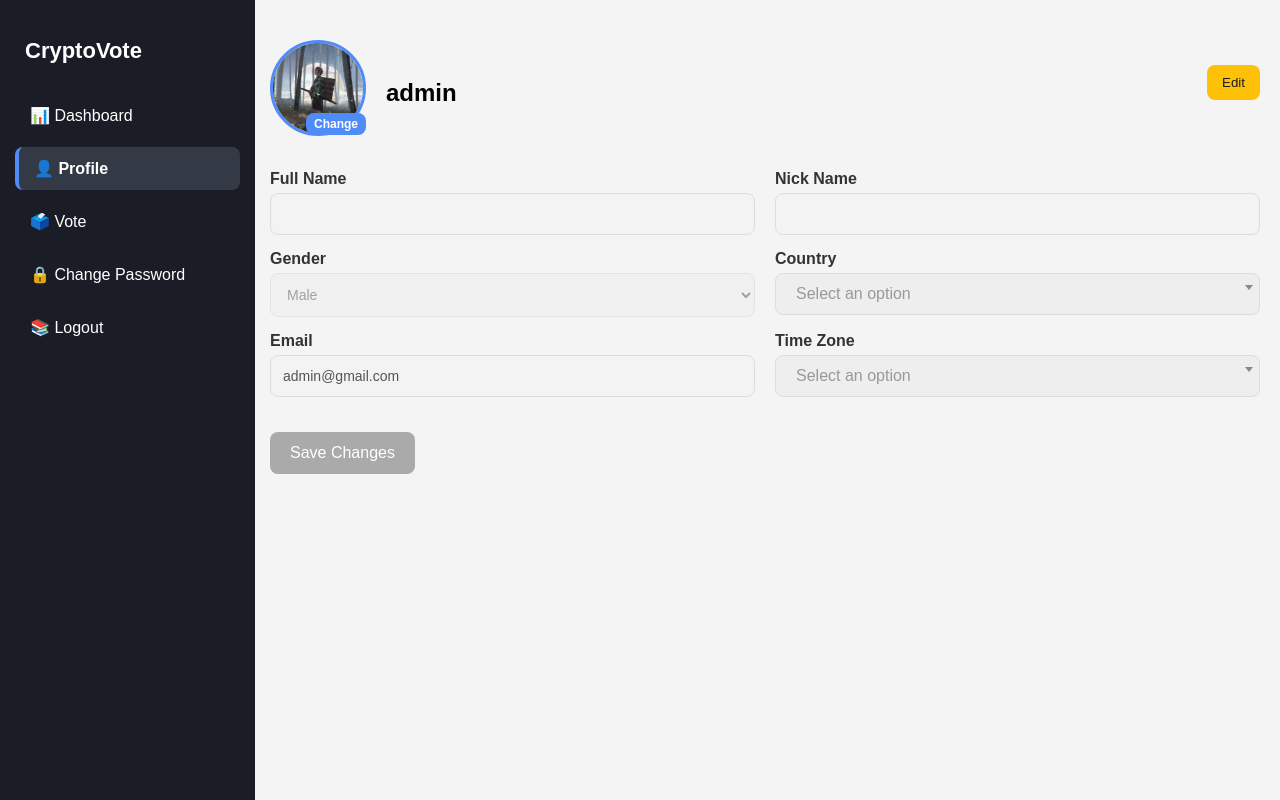
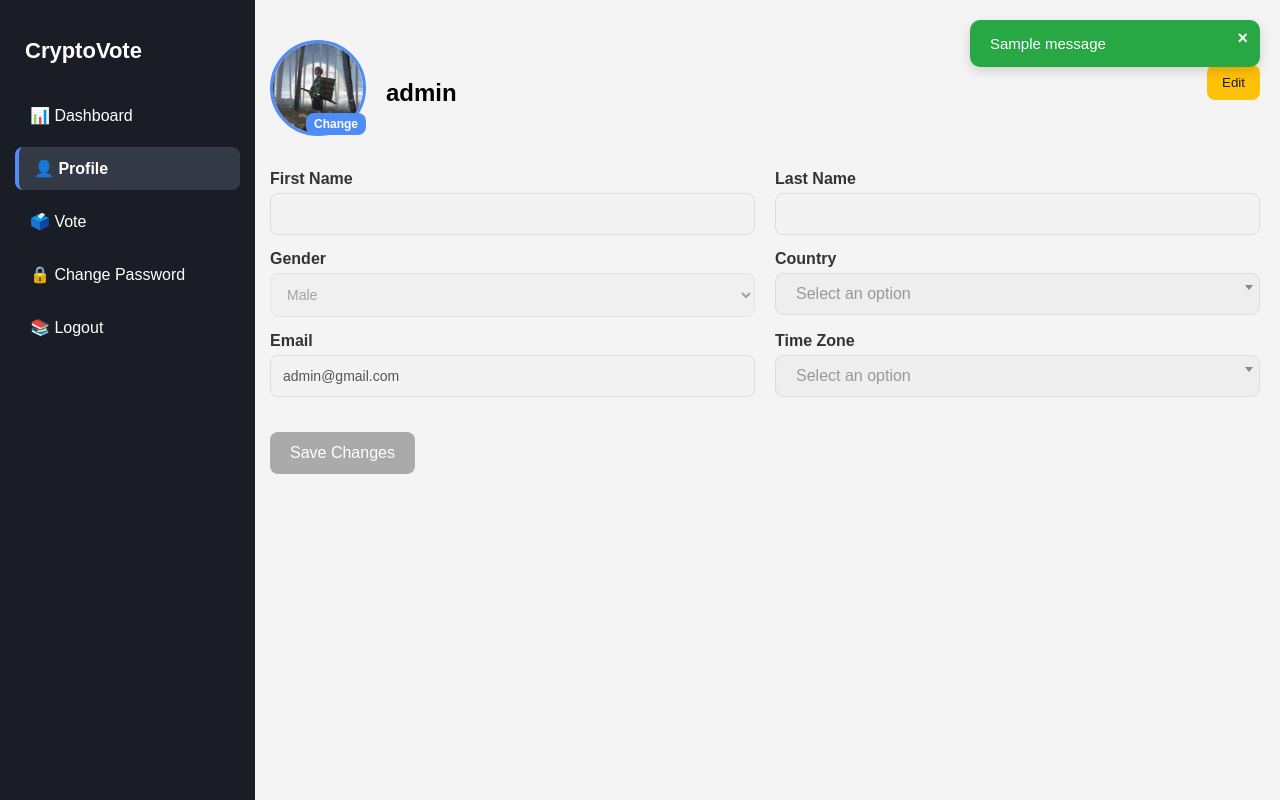
Before and after one commit to Om-Suman/CryptoVote, a Django app: page /profile/ in a window 1280 px wide. Run offline with Django 5.2, Linux system fonts and the light colour scheme; a user stored in the database is signed in; data comes from the database, SQL or seed files in the repository; both versions use the stored data as it was after the commit; one stand-in notice (Sample message) is shown.

Commit message:
debugging

```diff
--- a/cryptovote/settings.py
+++ b/cryptovote/settings.py
@@ -25,7 +25,6 @@ SECRET_KEY = 'django-insecure-2kqj8n2!zif=f18_zbjgz5^#fq^&2t#!3kklmq2j%15m94a91c
 # SECURITY WARNING: don't run with debug turned on in production!
 DEBUG = True
 
-import os
 
 ALLOWED_HOSTS = [
     'cryptovote.onrender.com',
--- a/main/views.py
+++ b/main/views.py
@@ -12,11 +12,9 @@ import json
 import pycountry
 import pytz
 import re
+
 def home(request):
     return render(request, 'home.html')
-
-
-
 
 def signup_view(request):
     if request.method == "POST":
@@ -134,16 +132,16 @@ def profile(request):
     timezones = pytz.all_timezones
 
     if request.method == 'POST':
-        full_name = request.POST.get('fullName', '')
-        nick_name = request.POST.get('nickName', '')
+        first_name = request.POST.get('fullName', '')
+        last_name = request.POST.get('nickName', '')
         gender = request.POST.get('gender', '')
         country = request.POST.get('country', '')
         email = request.POST.get('email', '')
         timezone = request.POST.get('timezone', '')
 
         # Update user and profile details
-        user.first_name = full_name
-        user.last_name = nick_name
+        user.first_name = first_name
+        user.last_name = last_name
         user.profile.gender = gender
         user.profile.country = country
         user.email = email
--- a/templates/profile.html
+++ b/templates/profile.html
@@ -240,8 +240,62 @@ select:focus {
   background-color: #aaa;
   cursor: not-allowed;
 }
+.message-container {
+  position: fixed;
+  top: 20px;
+  right: 20px;
+  z-index: 9999;
+  animation: slideDown 0.5s ease;
+}
 
+.alert {
+  padding: 15px 20px;
+  border-radius: 10px;
+  color: #fff;
+  margin-bottom: 10px;
+  min-width: 250px;
+  box-shadow: 0 4px 12px rgba(0, 0, 0, 0.15);
+  position: relative;
+  font-size: 15px;
+  font-weight: 500;
+}
 
+.alert.success {
+  background-color: #28a745;
+}
+
+.alert.error {
+  background-color: #dc3545;
+}
+
+.alert.warning {
+  background-color: #ffc107;
+  color: #333;
+}
+
+.alert.info {
+  background-color: #17a2b8;
+}
+
+.close-btn {
+  position: absolute;
+  top: 8px;
+  right: 12px;
+  cursor: pointer;
+  font-size: 18px;
+  font-weight: bold;
+}
+
+@keyframes slideDown {
+  from {
+    opacity: 0;
+    transform: translateY(-15px);
+  }
+  to {
+    opacity: 1;
+    transform: translateY(0);
+  }
+}
 
     </style>
     <!-- Sidebar -->
@@ -296,7 +350,7 @@ select:focus {
               <h2>{{ user.username }}</h2>
             </div>
           </div>
-          <button class="edit-btn" onclick="enableEdit()">Edit</button>
+          <button type="button" class="edit-btn" onclick="enableEdit()">Edit</button>
         </div>
 
         <!-- Profile Form -->
@@ -304,22 +358,22 @@ select:focus {
           {% csrf_token %}
           <div class="form-row">
             <div class="form-group">
-              <label>Full Name</label>
+              <label>First Name</label>
               <input
                 type="text"
                 value="{{ user.first_name }}"
-                id="fullName"
-                name="fullName"
+                id="firstName"
+                name="firstName"
                 disabled
               />
             </div>
             <div class="form-group">
-              <label>Nick Name</label>
+              <label>Last Name</label>
               <input
                 type="text"
                 value="{{ user.last_name }}"
-                id="nickName"
-                name="nickName"
+                id="lastName"
+                name="lastName"
                 disabled
               />
             </div>
@@ -383,6 +437,17 @@ select:focus {
           </button>
         </form>
       </div>
+      {% if messages %}
+  <div class="message-container">
+    {% for message in messages %}
+      <div class="alert {{ message.tags }}">
+        <span class="close-btn" onclick="this.parentElement.style.display='none';">&times;</span>
+        {{ message }}
+      </div>
+    {% endfor %}
+  </div>
+{% endif %}
+
     </div>
 
 
@@ -394,7 +459,7 @@ select:focus {
       function enableEdit() {
     document
       .querySelectorAll(
-            "#fullName, #nickName, #gender, #country, #email, #timezone"
+        "#firstName, #lastName, #gender, #country, #email, #timezone"
       )
       .forEach((input) => {
         input.removeAttribute("disabled");
```
Also changed, not shown: db.sqlite3. Lines whose indentation alone changed are shown as unchanged.
